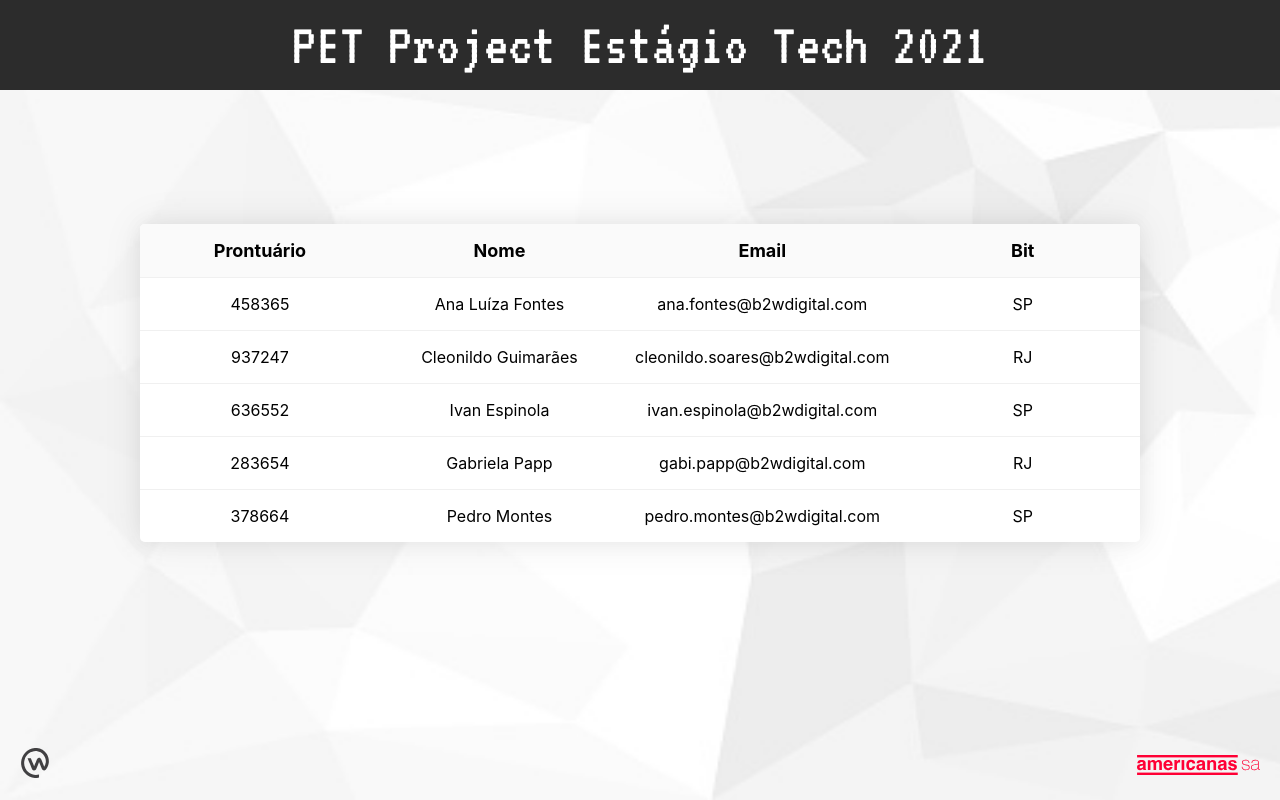
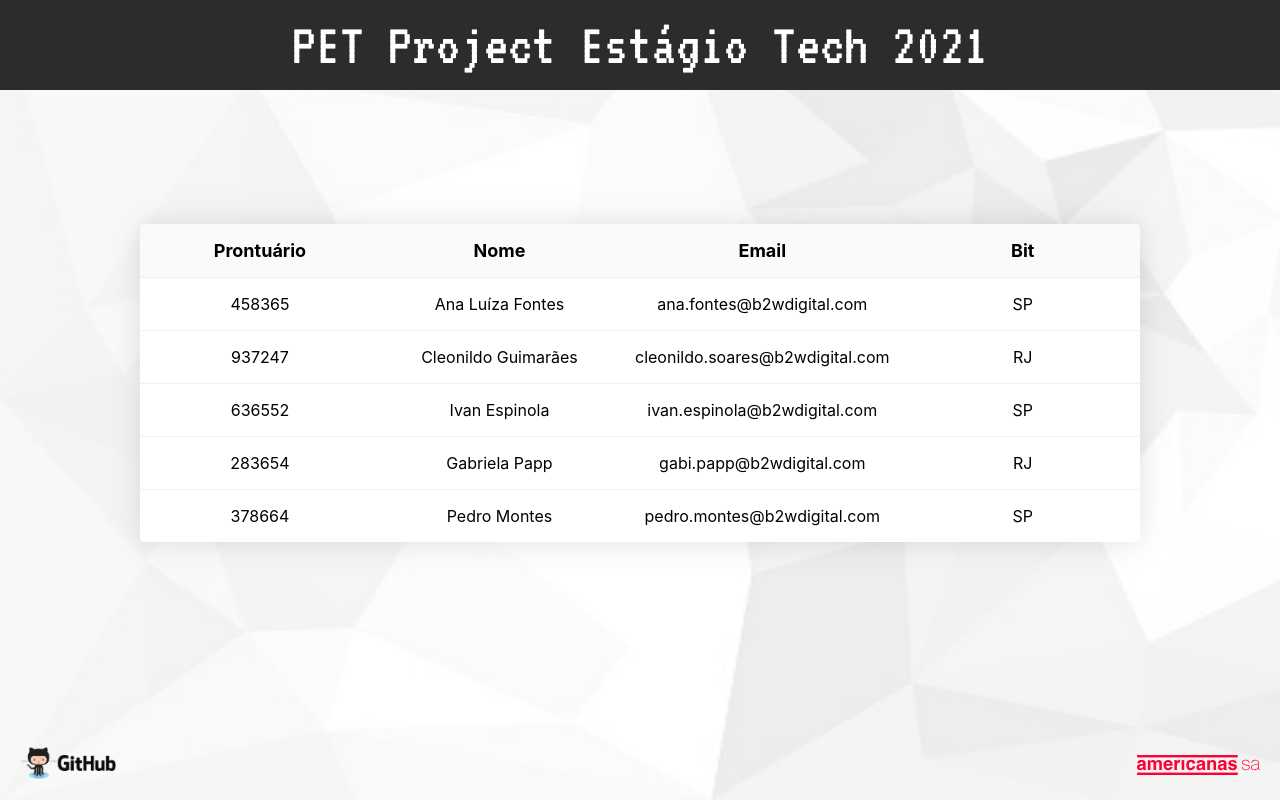
Before and after one commit to analuiza97/pet-project-ugc, a Next.js app: page / in a window 1280 px wide. Built offline with nearby package versions, Linux system fonts and the light colour scheme.

Commit message:
style: github logo on Footer

```diff
--- a/src/components/Footer.js
+++ b/src/components/Footer.js
@@ -12,8 +12,8 @@ const FooterContainer = styled.footer`
   justify-content: space-between;
 `;
 
-const Workplace = styled.img`
-  height: 30px;
+const GitHub = styled.img`
+  height: 32px;
 `;
 
 const Americanas = styled.img`
@@ -22,10 +22,10 @@ const Americanas = styled.img`
 
 const Footer = () => (
   <FooterContainer>
-    <a href="https://b2wdigital.workplace.com" target="_blank" rel="noopener noreferrer">
-      <Workplace src='./images/workplace-logo.svg' alt="Workplace logo" />
+    <a href="https://github.com/analuiza97/pet-project-ugc" target="_blank" rel="noopener noreferrer">
+      <GitHub src="./images/github.png" alt="Github logo" />
     </a>
-      <Americanas src='./images/logotype-americanas.svg' alt="Americanas s.a. logo" />
+    <Americanas src="./images/logotype-americanas.svg" alt="Americanas s.a. logo" />
   </FooterContainer>
 );
 
```
Also changed, not shown: public/images/github.png (added).
